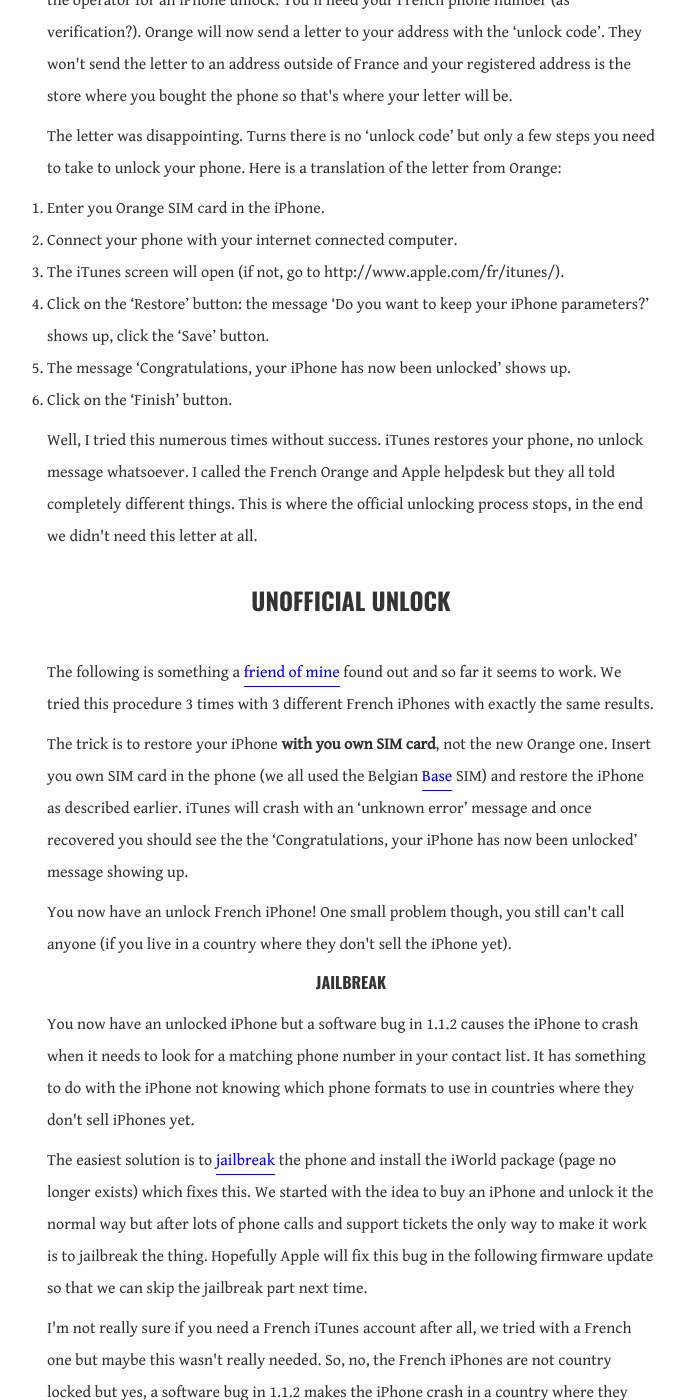
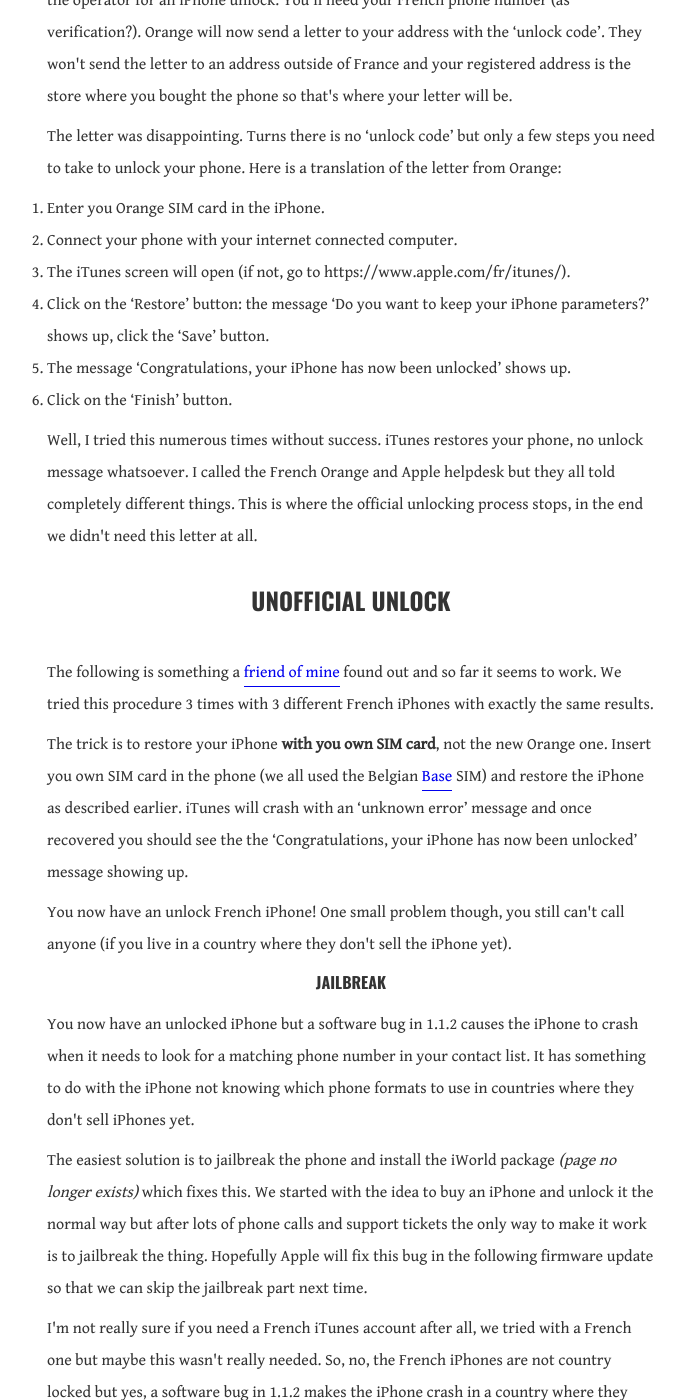
Before and after one commit to cimm/suffix, a Jekyll site: the page built from _posts/2007-12-06-iphone-unlock.html, in a window 1280 px wide and 1400 px high, scrolled down 1336 px. Shown: the whole window, without its empty margins (289-974 px from the left). Built offline with Jekyll 4.4.1, drawn with Linux system fonts in a browser that asks for light colours.

Commit message:
Remove broken link from iPhone unlock post

```diff
--- a/_posts/2007-12-06-iphone-unlock.html
+++ b/_posts/2007-12-06-iphone-unlock.html
@@ -10,7 +10,7 @@
 
   <h2>Activate</h2>
 
-  <p>First you'll need an <a href="http://iphone.orange.fr/" title="Orange iPhone website" class="ext">Orange store</a> &ldquo;close&rdquo; to you as you'll have to return to the same store once again after you bought the phone.</p>
+  <p>First you'll need an <a href="https://iphone.orange.fr/" title="Orange iPhone website" class="ext">Orange store</a> &ldquo;close&rdquo; to you as you'll have to return to the same store once again after you bought the phone.</p>
 
   <p>Take your ID with you and some credit card as it may be difficult to get one with cash, they'll make a copy of your ID as well.</p>
 
@@ -29,7 +29,7 @@
   <ol>
     <li>Enter you Orange SIM card in the iPhone.</li>
     <li>Connect your phone with your internet connected computer.</li>
-    <li>The iTunes screen will open (if not, go to http://www.apple.com/fr/itunes/).</li>
+    <li>The iTunes screen will open (if not, go to https://www.apple.com/fr/itunes/).</li>
     <li>Click on the &lsquo;Restore&rsquo; button: the message &lsquo;Do you want to keep your iPhone parameters?&rsquo; shows up, click the &lsquo;Save&rsquo; button.</li>
     <li>The message &lsquo;Congratulations, your iPhone has now been unlocked&rsquo; shows up.</li>
     <li>Click on the &lsquo;Finish&rsquo; button.</li>
@@ -41,7 +41,7 @@
 
   <p>The following is something a <a href="http://www.achter.be/" class="ext" rel="friend met colleague neighbor">friend of mine</a> found out and so far it seems to work. We tried this procedure 3 times with 3 different French iPhones with exactly the same results.</p>
 
-  <p>The trick is to restore your iPhone <strong>with you own SIM card</strong>, not the new Orange one. Insert you own SIM card in the phone (we all used the Belgian <a href="http://www.base.be" class="ext" title="Base: a Belgian mobile phone provider">Base</a> SIM) and restore the iPhone as described earlier. iTunes will crash with an &lsquo;unknown error&rsquo; message and once recovered you should see the the &lsquo;Congratulations, your iPhone has now been unlocked&rsquo; message showing up.</p>
+  <p>The trick is to restore your iPhone <strong>with you own SIM card</strong>, not the new Orange one. Insert you own SIM card in the phone (we all used the Belgian <a href="https://www.base.be" class="ext" title="Base: a Belgian mobile phone provider">Base</a> SIM) and restore the iPhone as described earlier. iTunes will crash with an &lsquo;unknown error&rsquo; message and once recovered you should see the the &lsquo;Congratulations, your iPhone has now been unlocked&rsquo; message showing up.</p>
 
   <p>You now have an unlock French iPhone! One small problem though, you still can't call anyone (if you live in a country where they don't sell the iPhone yet).</p>
 
@@ -49,7 +49,7 @@
 
   <p>You now have an unlocked iPhone but a software bug in 1.1.2 causes the iPhone to crash when it needs to look for a matching phone number in your contact list. It has something to do with the iPhone not knowing which phone formats to use in countries where they don't sell iPhones yet.</p>
 
-  <p>The easiest solution is to <a href="http://www.hackint0sh.org/forum/showthread.php?t=15849" class="ext" title="Jailbreak 1.1.2">jailbreak</a> the phone and install the <span class="broken">iWorld package</span> (page no longer exists) which fixes this. We started with the idea to buy an iPhone and unlock it the normal way but after lots of phone calls and support tickets the only way to make it work is to jailbreak the thing. Hopefully Apple will fix this bug in the following firmware update so that we can skip the jailbreak part next time.</p>
+  <p>The easiest solution is to jailbreak the phone and install the iWorld package <em>(page no longer exists)</em> which fixes this. We started with the idea to buy an iPhone and unlock it the normal way but after lots of phone calls and support tickets the only way to make it work is to jailbreak the thing. Hopefully Apple will fix this bug in the following firmware update so that we can skip the jailbreak part next time.</p>
 
   <p>I'm not really sure if you need a French iTunes account after all, we tried with a French one but maybe this wasn't really needed. So, no, the French iPhones are not country locked but yes, a software bug in 1.1.2 makes the iPhone crash in a country where they don't sell iPhones.</p>
 </div>
```
